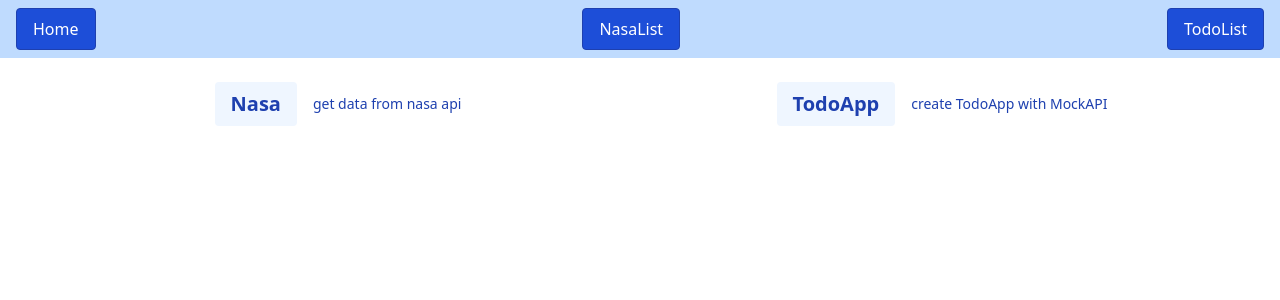
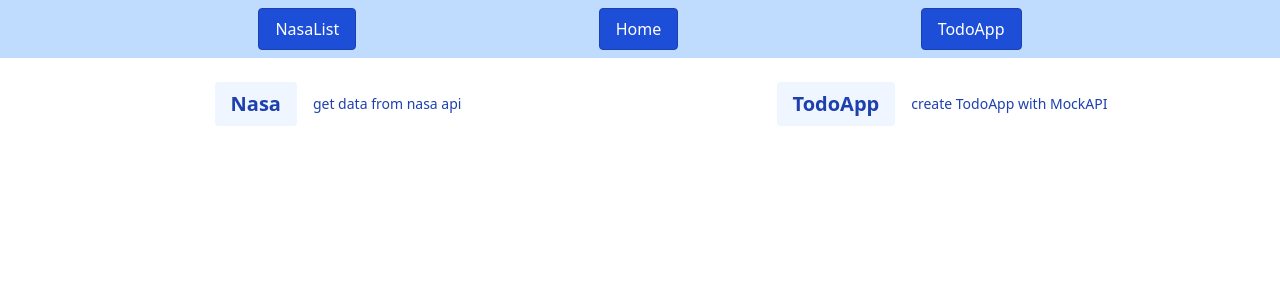
Before and after one commit to hhznmrnayeri/ReactPractice1, a React (Vite) app in the folder React-TS/: page / in a window 1280 px wide. Shown: the top 300 px of the page. Built offline with nearby package versions, Linux system fonts and the light colour scheme.

Commit message:
refactor Nav component

```diff
--- a/React-TS/src/components/Nav.tsx
+++ b/React-TS/src/components/Nav.tsx
@@ -1,10 +1,10 @@
 import { NavLink } from "react-router-dom";
 export default function Nav() {
   return (
-    <nav className="bg-blue-200 py-2 flex items-center justify-between text-white child:rounded child:border child:border-blue-800 child:bg-blue-700 child:shadow-blue-800 child:px-4 child:py-2 px-4">
+    <nav className="bg-blue-200 py-2 flex items-center justify-evenly text-white child:rounded child:border child:border-blue-800 child:bg-blue-700 child:shadow-blue-800 child:px-4 child:py-2 px-4">
+      <NavLink to="/nasa">NasaList</NavLink>
       <NavLink to="/">Home</NavLink>
-      <NavLink to="/nasa">NasaList</NavLink>
-      <NavLink to="/todo">TodoList</NavLink>
+      <NavLink to="/todo">TodoApp</NavLink>
     </nav>
   );
 }
```
